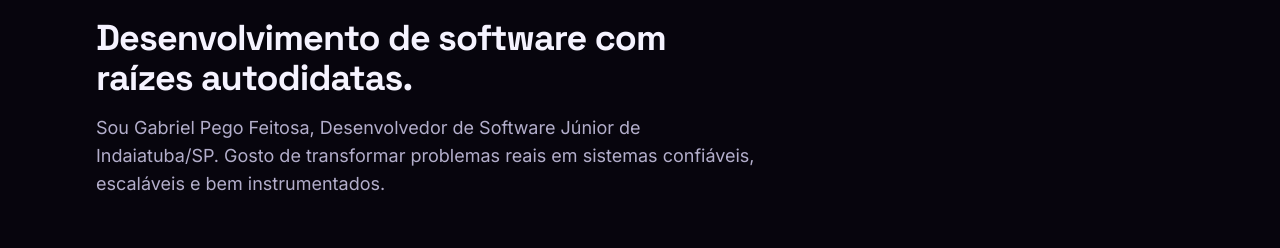
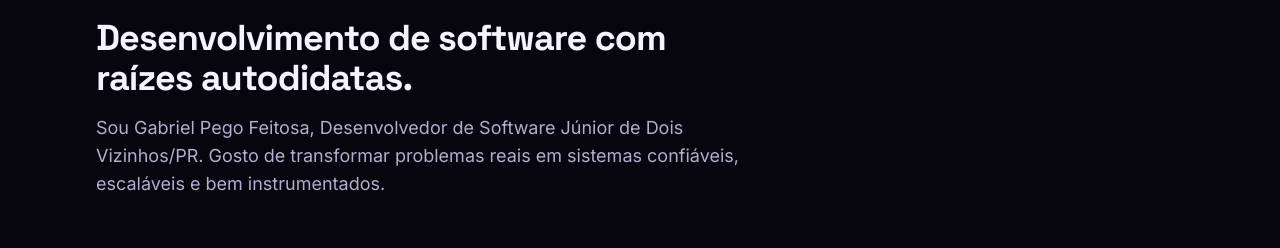
Before and after one commit to gpego1/portfolio, a React (Vite) app: page / in a window 1280 px wide. Shown: the part 946-1194 px from the top of the page. Built offline with nearby package versions, Linux system fonts and the light colour scheme.

Commit message:
update: university and location updated to actual data

```diff
--- a/src/components/About.tsx
+++ b/src/components/About.tsx
@@ -26,7 +26,7 @@ export default function About() {
         <SectionHeading
           num="01 — Sobre"
           title="Desenvolvimento de software com raízes autodidatas."
-          description="Sou Gabriel Pego Feitosa, Desenvolvedor de Software Júnior de Indaiatuba/SP. Gosto de transformar problemas reais em sistemas confiáveis, escaláveis e bem instrumentados."
+          description="Sou Gabriel Pego Feitosa, Desenvolvedor de Software Júnior de Dois Vizinhos/PR. Gosto de transformar problemas reais em sistemas confiáveis, escaláveis e bem instrumentados."
         />
 
         <div className="grid md:grid-cols-3 gap-5">
--- a/src/data/experience.ts
+++ b/src/data/experience.ts
@@ -8,7 +8,7 @@ export type ExperienceItem = {
 
 export const experience: ExperienceItem[] = [
   {
-    period: "Atual",
+    period: "Anterior",
     title: "Estagiário de TI — Automações, Chatbots e Integrações Web",
     place: "",
     description:
@@ -26,14 +26,14 @@ export const experience: ExperienceItem[] = [
   {
     period: "Em andamento — previsão 2029",
     title: "Bacharelado em Engenharia de Software",
-    place: "CEUNSP",
+    place: "UTFPR - Universidade Tecnológica Federal do Paraná",
     description: "Formação em andamento com foco em arquitetura de software, engenharia e boas práticas de desenvolvimento. Conclusão prevista para 2029.",
     type: "education",
   },
   {
     period: "Concluído",
     title: "Técnico em Informática",
-    place: "FIEC",
+    place: "FIEC - Fundação Indaiatubana de Educação e Cultura",
     description:
       "Formação técnica concluída, com TCC em plataforma de eventos e ingressos (musicApp / Projeto Sonora).",
     type: "education",
```
